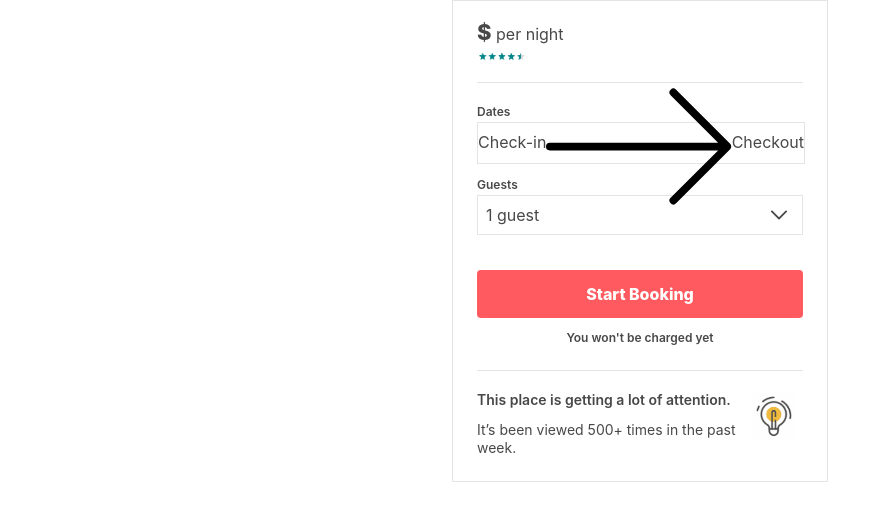
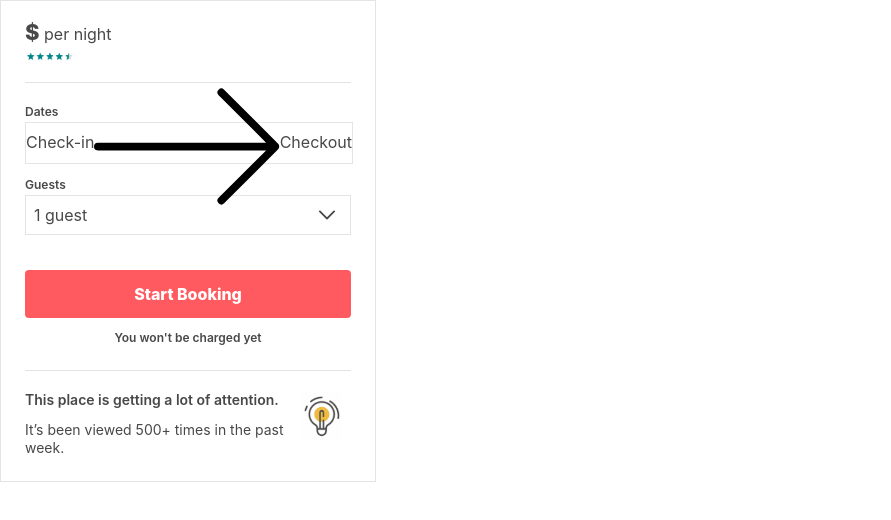
Before and after one commit to bedroost/booking, a React app: page / in a window 1280 px wide. Shown: the top 520 px of the page, without its empty margins (0-891 px from the left). Built offline with nearby package versions, Linux system fonts and the light colour scheme; no server answers.

Commit message:
css changes for proxy

```diff
--- a/client/styles/booking.module.css
+++ b/client/styles/booking.module.css
@@ -19,8 +19,7 @@ button:focus {
 .BookingForm {
   outline:0;
   position: relative;
-  width: 100vw;
-  height: calc(100vh - 20px);
+  /* height: calc(100vh - 20px); */
 }
 
 .BookingFormOutline {
@@ -31,7 +30,7 @@ button:focus {
   top: 0;
   left:0;
   right:0;
-  margin: 0 auto;
+  /* margin: 0 auto; */
 }
 
 .BookingFormCloseButton {
```
